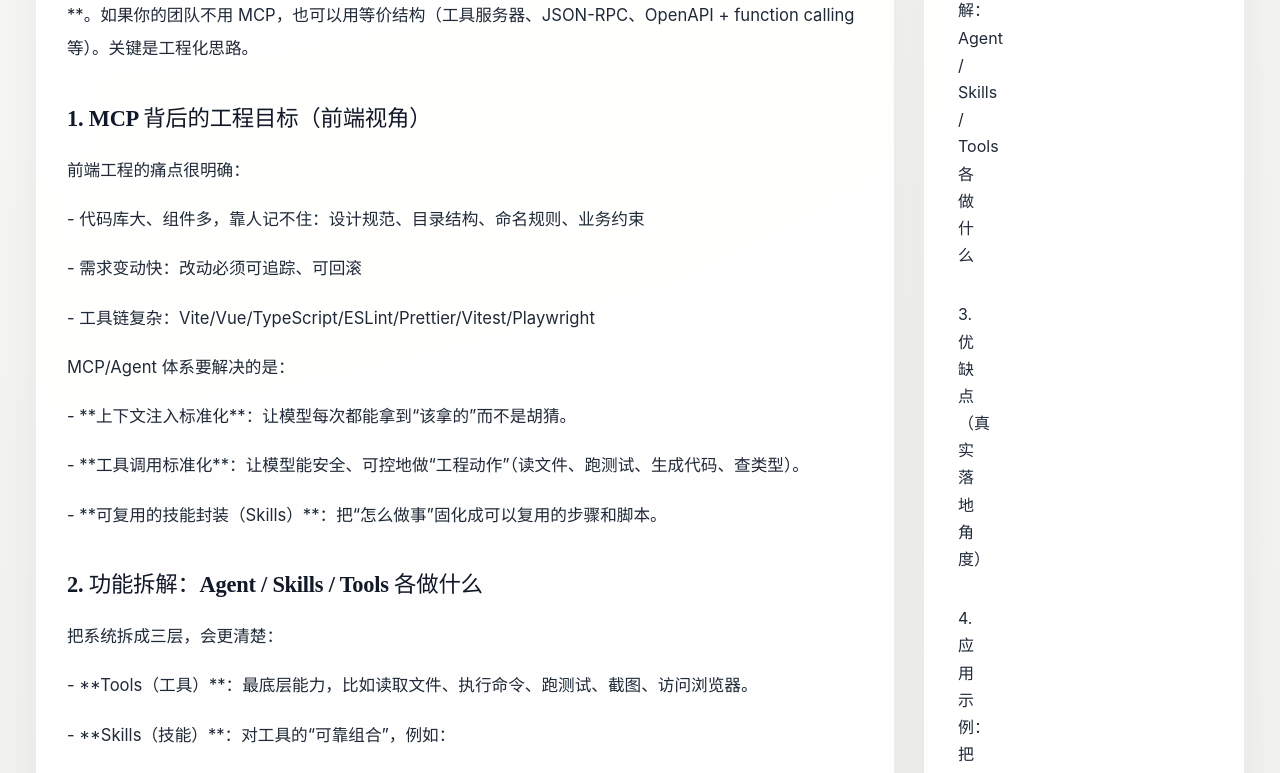
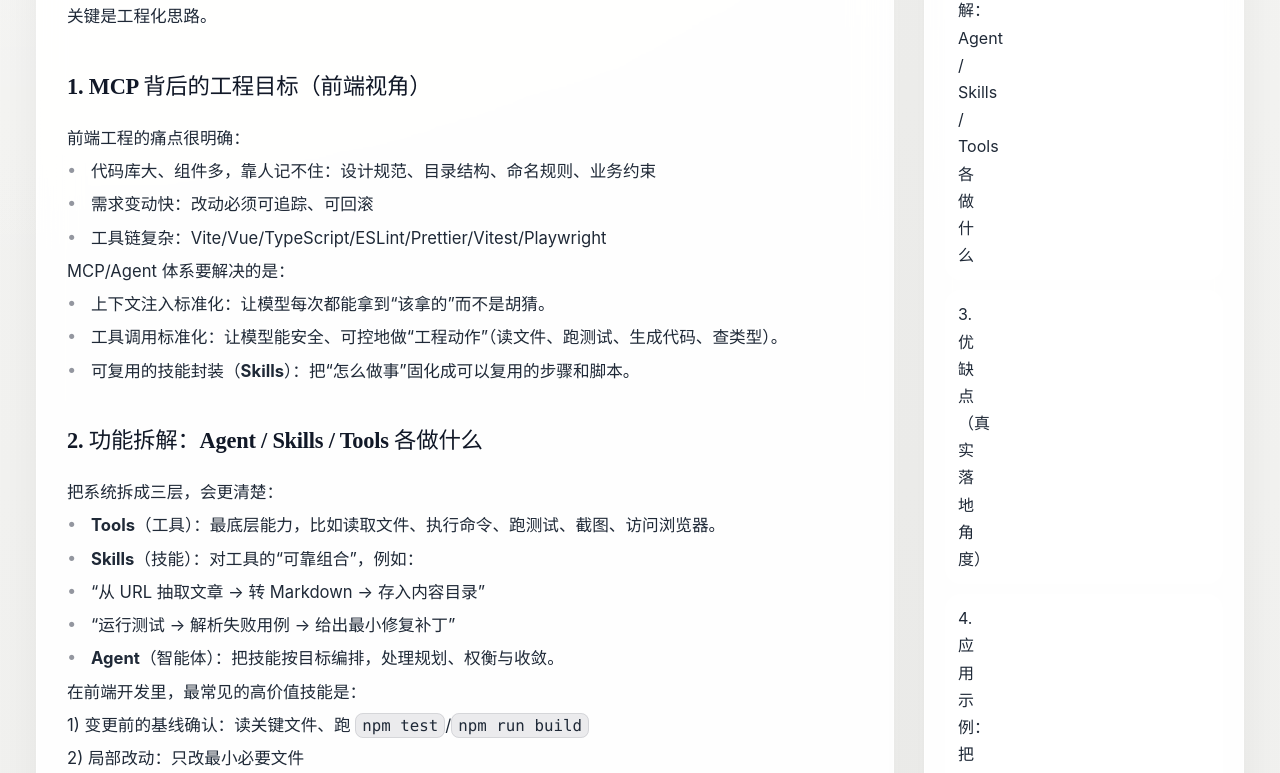
Before and after one commit to heianqishizhisuiyuan/xiaochao-blog, a Vue app: page /posts/ai-2026-mcp-agent-frontend in a window 1280 px wide. Shown: the part 1060-1833 px from the top of the page. Built offline with nearby package versions, Linux system fonts and the light colour scheme.

Commit message:
Render markdown links/images in posts (clickable sources, inline images)

```diff
--- a/src/style.css
+++ b/src/style.css
@@ -63,6 +63,45 @@ body {
   color: var(--ink);
 }
 a { color: inherit; text-decoration: none; }
+
+/* Inline-markdown rendering (links/images within paragraph text) */
+.md-paragraph {
+  margin: 0;
+  color: var(--ink-soft);
+  font-size: 1.04rem;
+  line-height: 2;
+}
+.md-link {
+  color: var(--accent);
+  text-decoration: underline;
+  text-underline-offset: 3px;
+}
+.md-link:hover { opacity: 0.9; }
+.md-img {
+  width: 100%;
+  height: auto;
+  border-radius: 16px;
+  margin: 12px 0 4px;
+  display: block;
+}
+.md-code {
+  font-family: ui-monospace, SFMono-Regular, Menlo, Monaco, Consolas, "Liberation Mono", "Courier New", monospace;
+  font-size: 0.95em;
+  background: rgba(15, 23, 42, 0.08);
+  border: 1px solid rgba(15, 23, 42, 0.10);
+  padding: 2px 6px;
+  border-radius: 8px;
+}
+.md-li {
+  display: grid;
+  grid-template-columns: 14px 1fr;
+  gap: 10px;
+  align-items: start;
+}
+.md-bullet {
+  color: rgba(15,23,42,0.45);
+  line-height: 1.8;
+}
 
 /* Make whole cards clickable with consistent hover/focus */
 .card-link {
--- /dev/null
+++ b/src/utils/inlineMarkdown.ts
@@ -0,0 +1,63 @@
+// Minimal, safe inline-markdown renderer for this blog.
+// We intentionally support only a small subset:
+// - links: [text](url)
+// - images: ![alt](src)
+// - inline code: `code`
+// - bold: **text**
+// - leading dash list item: "- xxx"
+// Everything else is escaped to prevent HTML injection.
+
+function escapeHtml(input: string) {
+  return input
+    .replace(/&/g, '&amp;')
+    .replace(/</g, '&lt;')
+    .replace(/>/g, '&gt;')
+    .replace(/"/g, '&quot;')
+    .replace(/'/g, '&#39;')
+}
+
+function safeUrl(raw: string) {
+  const url = raw.trim()
+  // allow absolute http(s) and site-relative paths
+  if (url.startsWith('http://') || url.startsWith('https://') || url.startsWith('/')) return url
+  return '#'
+}
+
+export function renderInlineMarkdown(raw: string) {
+  const original = raw ?? ''
+
+  // list item support (very lightweight)
+  const isDashItem = original.trim().startsWith('- ')
+  const text = isDashItem ? original.trim().slice(2).trim() : original
+
+  // escape first, then add our limited tags
+  let html = escapeHtml(text)
+
+  // images: ![alt](src)
+  html = html.replace(/!\[([^\]]*)\]\(([^)]+)\)/g, (_m, alt, src) => {
+    const safeSrc = escapeHtml(safeUrl(String(src)))
+    const safeAlt = escapeHtml(String(alt ?? ''))
+    return `<img class="md-img" src="${safeSrc}" alt="${safeAlt}" loading="lazy" />`
+  })
+
+  // links: [text](url)
+  html = html.replace(/\[([^\]]+)\]\(([^)]+)\)/g, (_m, label, href) => {
+    const safeHref = escapeHtml(safeUrl(String(href)))
+    const safeLabel = escapeHtml(String(label ?? ''))
+    // Always open external links in a new tab.
+    const target = safeHref.startsWith('http') ? ' target="_blank" rel="noopener noreferrer"' : ''
+    return `<a class="md-link" href="${safeHref}"${target}>${safeLabel}</a>`
+  })
+
+  // inline code: `code`
+  html = html.replace(/`([^`]+)`/g, (_m, code) => `<code class="md-code">${escapeHtml(String(code))}</code>`)
+
+  // bold: **text**
+  html = html.replace(/\*\*([^*]+)\*\*/g, (_m, b) => `<strong>${escapeHtml(String(b))}</strong>`)
+
+  if (isDashItem) {
+    return `<div class="md-li"><span class="md-bullet">•</span><span class="md-li-text">${html}</span></div>`
+  }
+
+  return html
+}
--- a/src/views/NoteDetailView.vue
+++ b/src/views/NoteDetailView.vue
@@ -6,6 +6,7 @@ import SiteHeader from '../components/SiteHeader.vue'
 import SiteSidebar from '../components/SiteSidebar.vue'
 import { useSeo } from '../composables/useSeo'
 import { statusNoteMap } from '../data/content'
+import { renderInlineMarkdown } from '../utils/inlineMarkdown'
 
 const route = useRoute()
 const note = computed(() => statusNoteMap[String(route.params.slug ?? '')])
@@ -38,9 +39,9 @@ useSeo({
 
         <section class="toc-box editorial-toc-box">
           <div class="section-kicker">这条随记里有什么</div>
-          <ul class="note-entry-list article-note-list">
-            <li v-for="item in note.items" :key="item">{{ item }}</li>
-          </ul>
+          <div class="note-entry-list article-note-list">
+            <div v-for="item in note.items" :key="item" class="md-paragraph" v-html="renderInlineMarkdown(item)" />
+          </div>
         </section>
       </article>
 
--- a/src/views/PostDetailView.vue
+++ b/src/views/PostDetailView.vue
@@ -1,5 +1,6 @@
 <script setup lang="ts">
 import { computed } from 'vue'
+import { renderInlineMarkdown } from '../utils/inlineMarkdown'
 import { useRoute } from 'vue-router'
 import SiteFooter from '../components/SiteFooter.vue'
 import SiteHeader from '../components/SiteHeader.vue'
@@ -80,9 +81,12 @@ useSeo({
         <div class="article-body editorial-article-body">
           <section v-for="section in post.sections" :id="section.id" :key="section.id" class="article-section">
             <h2>{{ section.title }}</h2>
-            <p v-for="(paragraph, index) in section.paragraphs" :key="`${section.id}-${index}`">
-              {{ paragraph }}
-            </p>
+            <div
+              v-for="(paragraph, index) in section.paragraphs"
+              :key="`${section.id}-${index}`"
+              class="md-paragraph"
+              v-html="renderInlineMarkdown(paragraph)"
+            />
           </section>
         </div>
 
```
